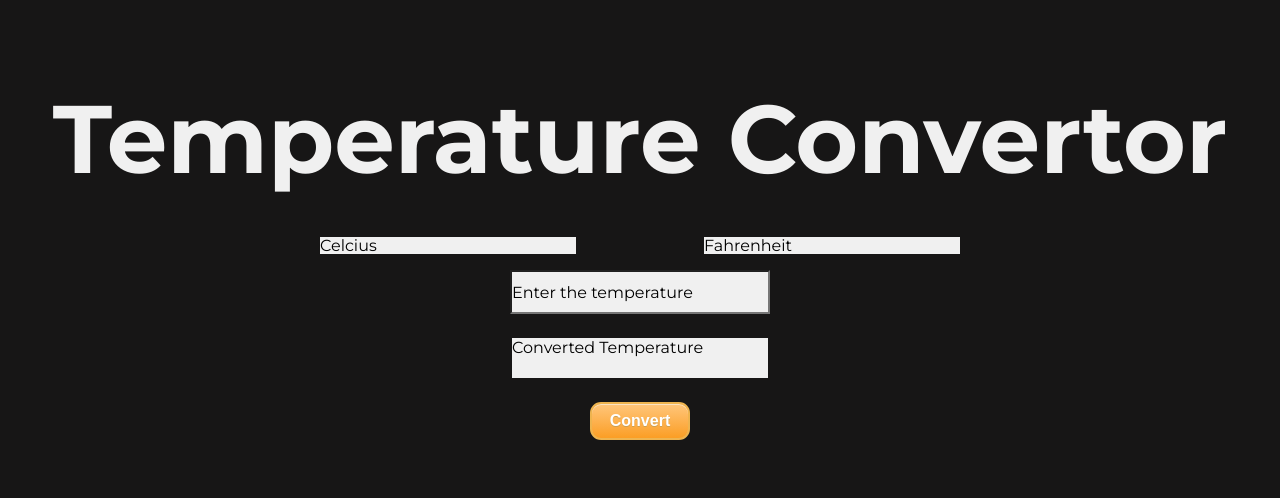
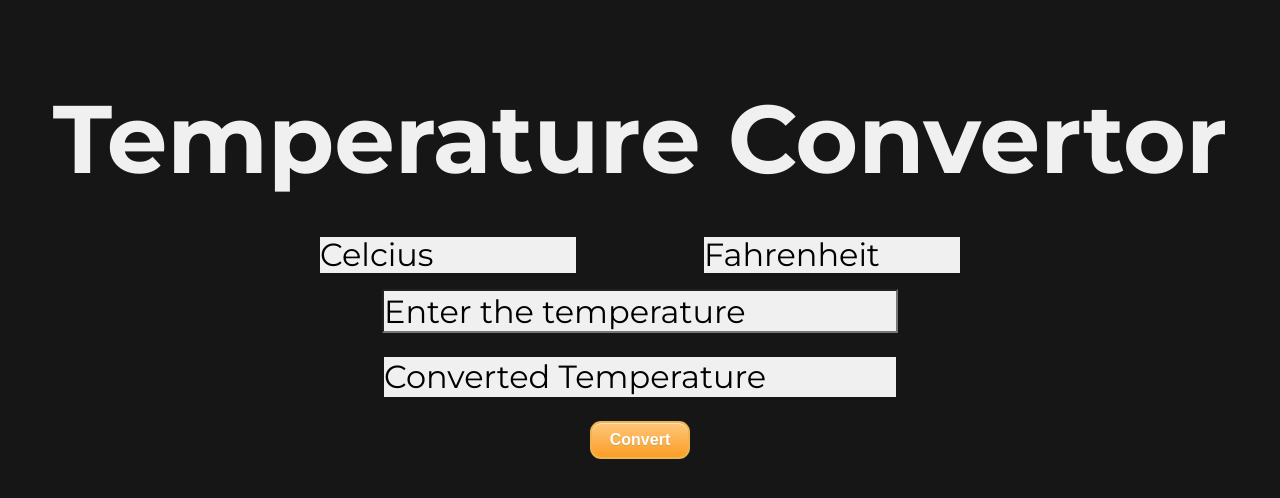
Before and after one commit to whiteknight16/OIBSIP, a plain HTML site: page Task 3 Unit Converter/index.html in a window 1280 px wide. Drawn offline with Linux system fonts and the light colour scheme.

Commit message:
Touch Ups

```diff
--- a/Task 3 Unit Converter/syles.css
+++ b/Task 3 Unit Converter/syles.css
@@ -55,14 +55,14 @@ select {
 
 .inputTemp {
     height: 5vh;
-    width: 20vw;
+    width: 40vw;
     background-color: #f0f0f0;
 
     justify-content: center;
     align-items: center;
 
     font-family: Montserrat;
-    font-size: 1em;
+    font-size: 2em;
 
 }
 
@@ -77,9 +77,9 @@ select {
 .convertedTemp {
     background-color: #f0f0f0;
     height: 5vh;
-    width: 20vw;
+    width: 40vw;
     font-family: Montserrat;
-    font-size: 1em;
+    font-size: 2em;
 
 }
 
@@ -123,7 +123,7 @@ select {
     margin: 0;
     width:20%;
     font-family: inherit;
-    font-size: inherit;
+    font-size: 2em;
     cursor: inherit;
     line-height: inherit;
   }
```
